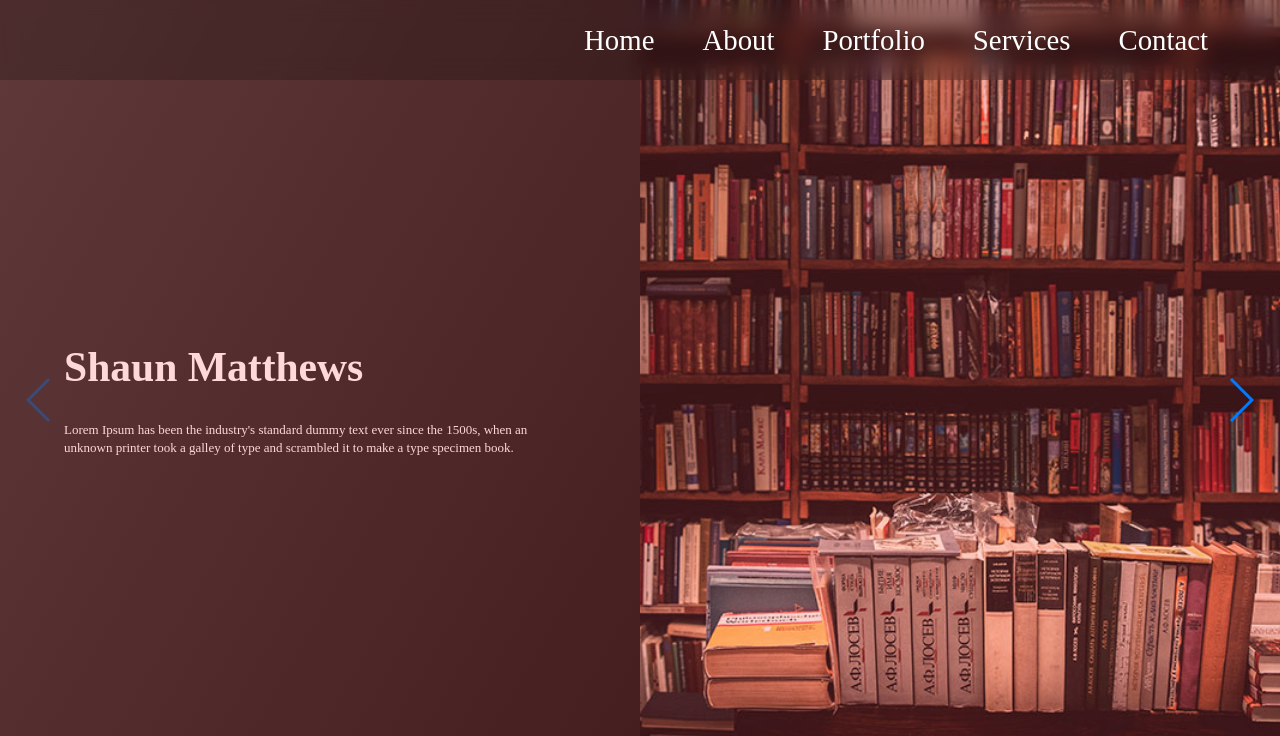
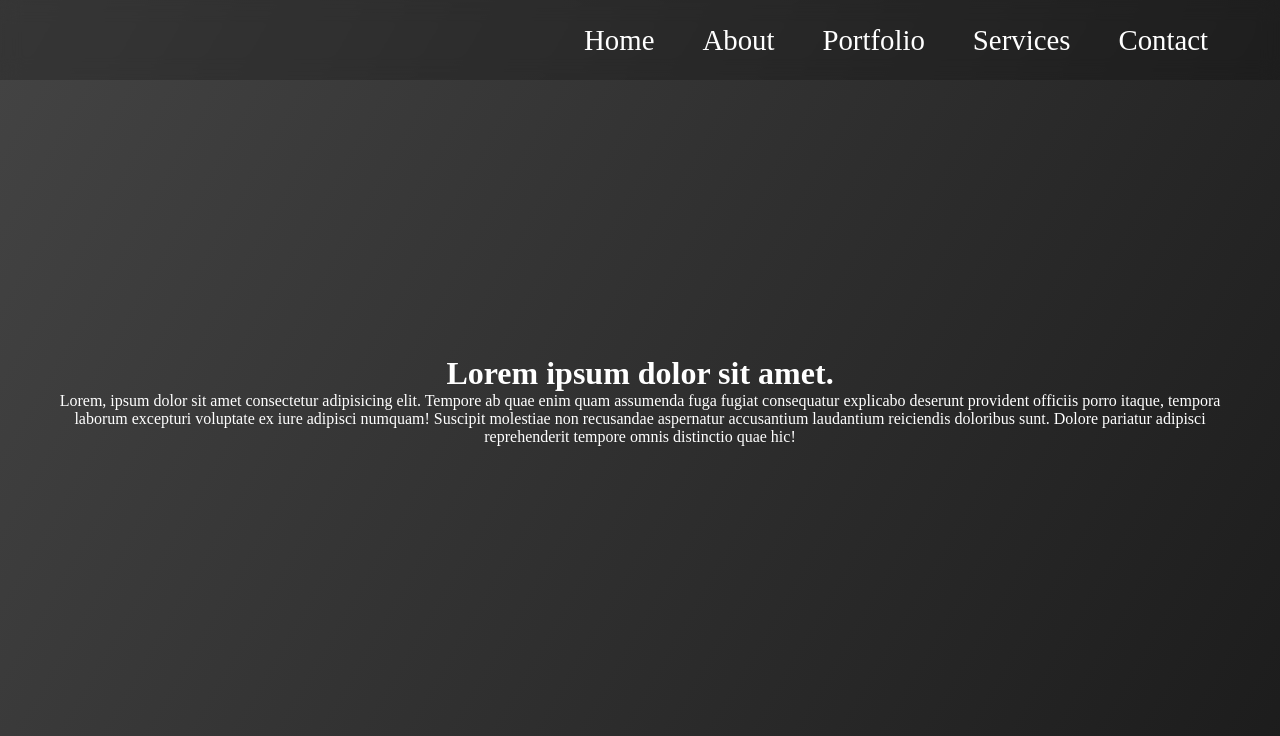
Before and after one commit to abid-shahriar/slide-demo, a plain HTML site: page index.html in a window 1280 px wide. Shown: the top 736 px of the page. Drawn offline with Linux system fonts and the light colour scheme.

Commit message:
added header

```diff
--- a/index.html
+++ b/index.html
@@ -18,41 +18,23 @@
       </ul>
     </nav>
 
+    <header class="header">
+      <h1>Lorem ipsum dolor sit amet.</h1>
+      <p>
+        Lorem, ipsum dolor sit amet consectetur adipisicing elit. Tempore ab
+        quae enim quam assumenda fuga fugiat consequatur explicabo deserunt
+        provident officiis porro itaque, tempora laborum excepturi voluptate ex
+        iure adipisci numquam! Suscipit molestiae non recusandae aspernatur
+        accusantium laudantium reiciendis doloribus sunt. Dolore pariatur
+        adipisci reprehenderit tempore omnis distinctio quae hic!
+      </p>
+    </header>
+
     <main>
-      <!-- <header class="swiper-container header-slide">
-        <div class="swiper-wrapper">
-          <div class="swiper-slide">
-            <h1>Lorem ipsum dolor sit amet.</h1>
-            <p>
-              Lorem, ipsum dolor sit amet consectetur adipisicing elit. Tempore
-              ab quae enim quam assumenda fuga fugiat consequatur explicabo
-              deserunt provident officiis porro itaque, tempora laborum
-              excepturi voluptate ex iure adipisci numquam! Suscipit molestiae
-              non recusandae aspernatur accusantium laudantium reiciendis
-              doloribus sunt. Dolore pariatur adipisci reprehenderit tempore
-              omnis distinctio quae hic!
-            </p>
-          </div>
-        </div>
-      </header> -->
       <div class="swiper-container main-slider loading">
         <div class="swiper-pagination"></div>
 
         <div class="swiper-wrapper">
-          <!-- <header class="swiper-slide header1">
-            <div class="content-wrapper">
-              <h1>Lorem ipsum dolor sit amet.</h1>
-              <p>
-                Lorem ipsum dolor sit amet consectetur adipisicing elit. Fugiat
-                autem quia fugit laudantium porro tempore recusandae provident,
-                in obcaecati corporis quis, quisquam itaque voluptatem sapiente
-                possimus vitae praesentium, perferendis quibusdam doloremque
-                hic? Distinctio optio laboriosam natus explicabo, doloribus
-                rerum in corporis velit quaerat ab architecto ullam, laborum
-                aliquid ipsam animi.
-              </p>
-            </div>
-          </header> -->
           <div class="swiper-slide overley-1">
             <div class="content">
               <p class="title">Shaun Matthews</p>
--- a/style.scss
+++ b/style.scss
@@ -56,6 +56,7 @@ nav {
 }
 
 header {
+  height: 100vh;
   flex-basis: 100%;
   padding: 0 3rem;
   text-align: center;
@@ -174,17 +175,17 @@ main {
 }
 
 footer {
-  height: 8rem;
   width: 100%;
   background-color: rgba(black, 0.8);
   color: white;
   text-align: center;
   @include flexbox();
   flex-direction: column;
-  position: fixed;
-  bottom: 0;
-  left: 0;
-  z-index: 1000;
+  // position: fixed;
+  // bottom: 0;
+  // left: 0;
+  // z-index: 1000;
+  height: 0;
   opacity: 0;
   pointer-events: none;
   transform: translateY(100%);
@@ -196,6 +197,7 @@ footer {
   }
 
   &.visible {
+    height: 8rem;
     opacity: 1;
     pointer-events: all;
     transform: translateY(0%);
```
Also changed, not shown: style.css, 1 other file.
